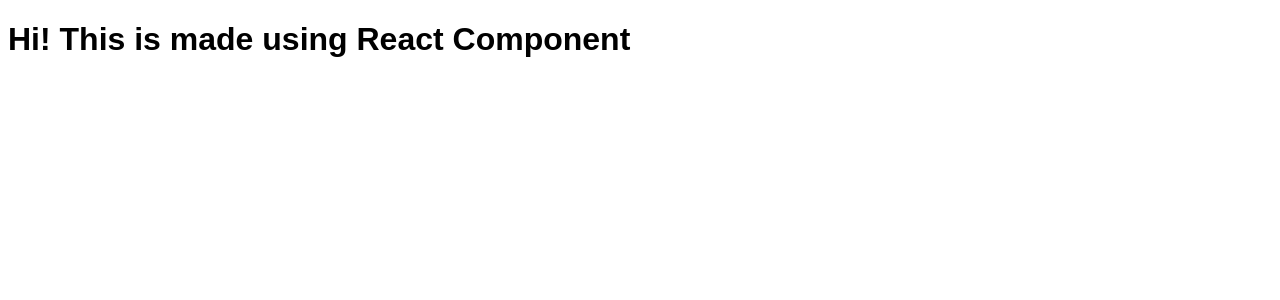
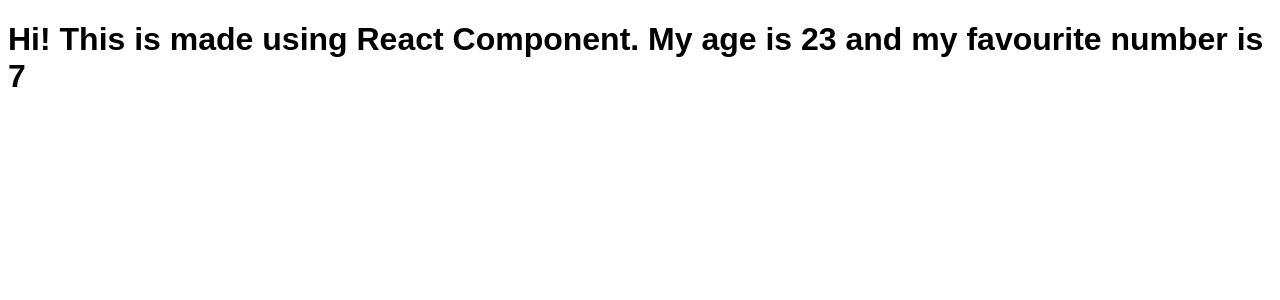
Before and after one commit to steamnp/bfs56, a React (Vite) app: page / in a window 1280 px wide. Shown: the top 300 px of the page. Built offline with nearby package versions, Linux system fonts and the light colour scheme.

Commit message:
props in jsx

```diff
--- a/src/amit.jsx
+++ b/src/amit.jsx
@@ -1,7 +1,23 @@
 // this is app.jsx named as amit.jsx
 
-function Amit() {
-  return <h1>Hi! This is made using React Component</h1>;
+import PropTypes from "prop-types";
+
+//DRY -> Don't Repeat Yourself
+//SOC -> Separation of Concerns
+
+function Amit({ age, favNumber }) {
+  console.log("test");
+  return (
+    <h1>
+      Hi! This is made using React Component. My age is {age} and my favourite
+      number is {favNumber}
+    </h1>
+  );
 }
 
+Amit.propTypes = {
+  age: PropTypes.number.isRequired,
+  favNumber: PropTypes.number.isRequired,
+};
+
 export default Amit;
--- a/src/main.jsx
+++ b/src/main.jsx
@@ -5,6 +5,6 @@ import Amit from "./amit";
 
 ReactDOM.createRoot(document.getElementById("root")).render(
   <React.StrictMode>
-    <Amit />
+    <Amit age={23} favNumber={7} />
   </React.StrictMode>
 );
```
